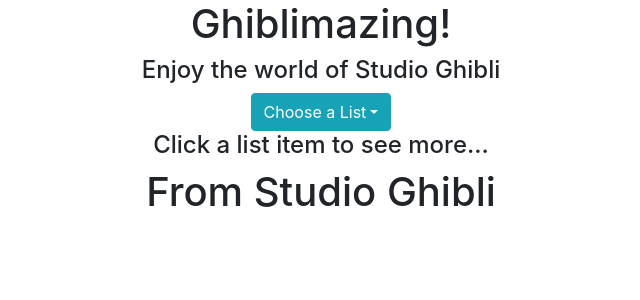
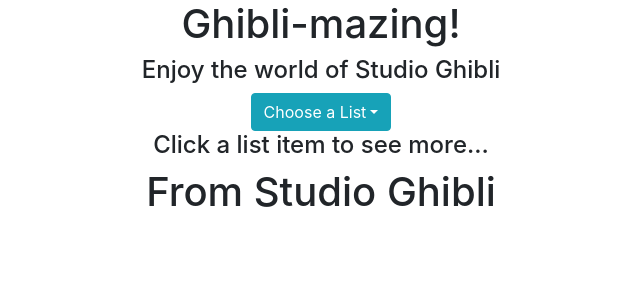
Before and after one commit to nmarini/ghiblimazing, a React (Create React App) app: page / in a window 1280 px wide. Shown: the top 300 px of the page, without its empty margins (319-959 px from the left). Built offline with nearby package versions, Linux system fonts and the light colour scheme.

Commit message:
updated site name

```diff
--- a/public/index.html
+++ b/public/index.html
@@ -25,7 +25,7 @@
       work correctly both with client-side routing and a non-root public URL.
       Learn how to configure a non-root public URL by running `npm run build`.
     -->
-    <title>Ghiblimazing!</title>
+    <title>Ghibli-mazing!</title>
   </head>
   <body>
     <noscript>You need to enable JavaScript to run this app.</noscript>
--- a/src/components/ItemsContainer.js
+++ b/src/components/ItemsContainer.js
@@ -58,7 +58,7 @@
     render() {
         return (
             <>
-            <h1>Ghiblimazing!</h1>
+            <h1>Ghibli-mazing!</h1>
             <h4>Enjoy the world of Studio Ghibli</h4>
 
             <DropdownMenu dropdownClickHandle={this.dropdownClickHandle} />
```
